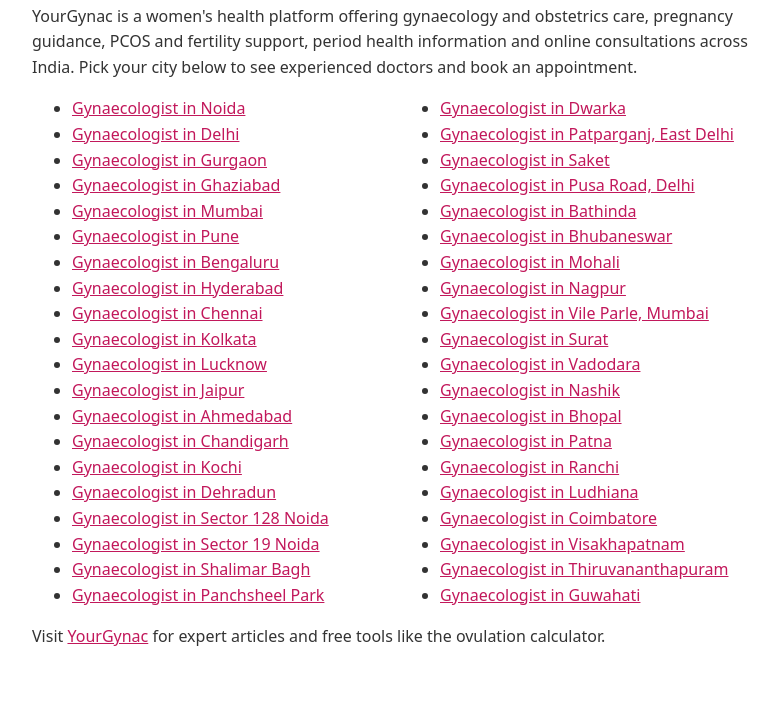
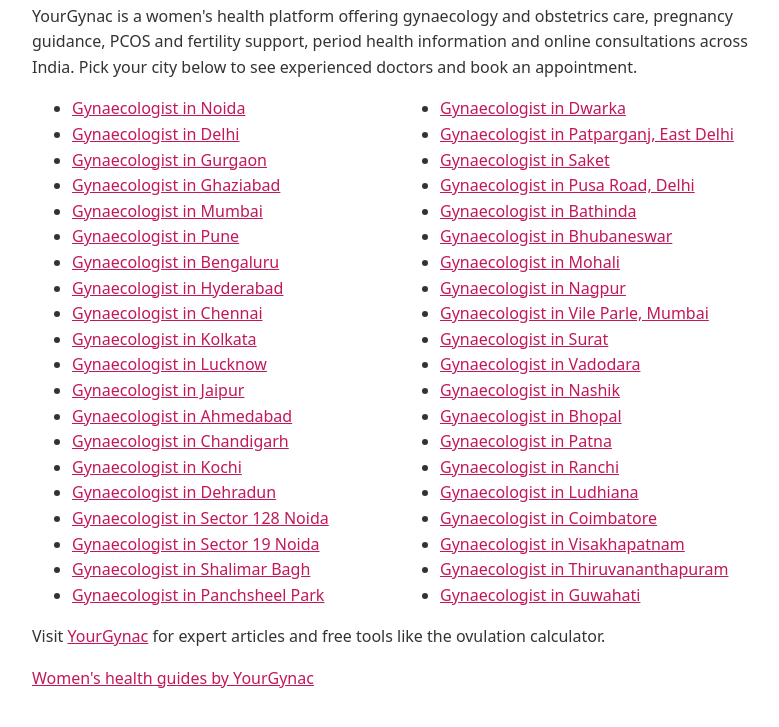
Before and after one commit to Mergent12358/yourgynac-locations, a plain HTML site: page index.html in a window 1280 px wide. Shown: the part 109-836 px from the top of the page, without its empty margins (228-1007 px from the left). Before the commit the page ends 800 px from the top, so only its background shows below. Drawn offline with Linux system fonts and the light colour scheme.

Commit message:
Add blog guides page

```diff
--- a/index.html
+++ b/index.html
@@ -44,4 +44,4 @@
 <li><a href="https://www.yourgynac.com/guwahati/gynecologist-obstetrician">Gynaecologist in Guwahati</a></li>
 </ul>
 <p>Visit <a href="https://www.yourgynac.com">YourGynac</a> for expert articles and free tools like the ovulation calculator.</p>
-</body></html>
+<p><a href="blog-guides.html">Women's health guides by YourGynac</a></p></body></html>
```
Also changed, not shown: blog-guides.html (added, +1 -0 lines).
